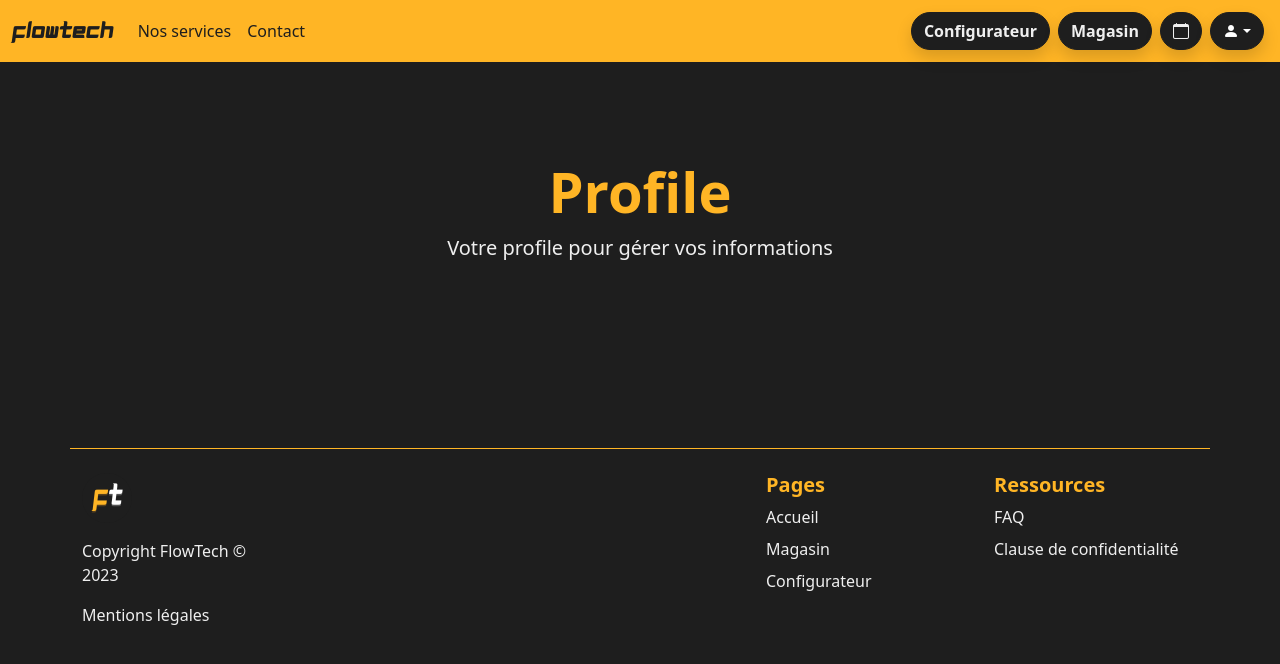
After one commit to Bts-Sio-CCI/FlowTechAP1, a PHP site: page /pages/profil.php in a window 1280 px wide. The commit adds this page. Shown: the top 664 px of the page. Run offline with PHP 8.4, Linux system fonts and the light colour scheme.

Commit message:
rename profil.php // changement lien et nom navbar // retrait accordion profil

```diff
--- a/pages/components/navbar.php
+++ b/pages/components/navbar.php
@@ -41,13 +41,16 @@
 									<a class="dropdown-item text-light text-bold" href="/pages/panier.php"><i class="bi bi-cart-fill mx-2"></i>Panier</a>
 								</li>
 								<li>
-									<a class="dropdown-item text-light text-bold" href="/pages/profile.php"><i class="bi bi-person-circle mx-2"></i>Profile</a>
+									<a class="dropdown-item text-light text-bold" href="/pages/profile.php"><i class="bi bi-person-circle mx-2"></i>Profil</a>
 								</li>
 								<li>
-									<a class="dropdown-item text-light text-bold" href="#"><i class="bi bi-box-arrow-in-right mx-2"></i>Se connecter</a>
+									<a class="dropdown-item text-light text-bold" href="/pages/connexion.php"><i class="bi bi-box-arrow-in-right mx-2"></i>Connexion</a>
 								</li>
 								<li>
-									<a class="dropdown-item text-light text-bold" href="#"><i class="bi bi-box-arrow-in-left mx-2"></i>Se déconnecter</a>
+									<a class="dropdown-item text-light text-bold" href="/pages/inscription.php"><i class="bi bi-box-arrow-in-right mx-2"></i>Inscription</a>
+								</li>
+								<li>
+									<a class="dropdown-item text-light text-bold"><i class="bi bi-box-arrow-in-left mx-2"></i>Déconnexion</a>
 								</li>
 							</ul>
 						</div>
--- /dev/null
+++ b/pages/profil.php
@@ -0,0 +1,32 @@
+<!DOCTYPE html>
+<html lang="fr">
+
+<head>
+	<meta charset="utf-8" />
+	<meta name="viewport" content="width=device-width, initial-scale=1" />
+	<title>Profile - FlowTech</title>
+	<meta name="description" content="FlowTech, surement les meilleurs PC du marché!" />
+	<link rel="icon" type="image/x-icon" href="/img/logos/logo-min-rounded.png" />
+	<!-- CSS CUSTOM + BOOTSTRAP -->
+	<link href="/css/custom.css" rel="stylesheet" />
+	<!-- BOOTSTRAP ICONS-->
+	<link rel="stylesheet" href="https://cdn.jsdelivr.net/npm/bootstrap-icons@1.11.2/font/bootstrap-icons.min.css" />
+</head>
+
+<body class="bg-dark">
+	<header class="header-shop">
+		<!-- NAVBAR -->
+		<?php include 'components/navbar.php'; ?>
+		<div class="px-4 pt-5 my-5 text-center">
+			<h1 class="display-4 fw-bold text-flowtech">Profile</h1>
+			<div class="col-lg-6 mx-auto">
+				<p class="lead mb-4 text-light">Votre profile pour gérer vos informations</p>
+			</div>
+		</div>
+	</header>
+	<!-- FOOTER -->
+	<?php include 'components/footer.php'; ?>
+	<script src="https://cdn.jsdelivr.net/npm/bootstrap@5.3.2/dist/js/bootstrap.bundle.min.js"></script>
+</body>
+
+</html>
```
Also changed, not shown: pages/profile.php (deleted, +0 -79 lines), pages/connexion.php (added), pages/login.php (deleted).
